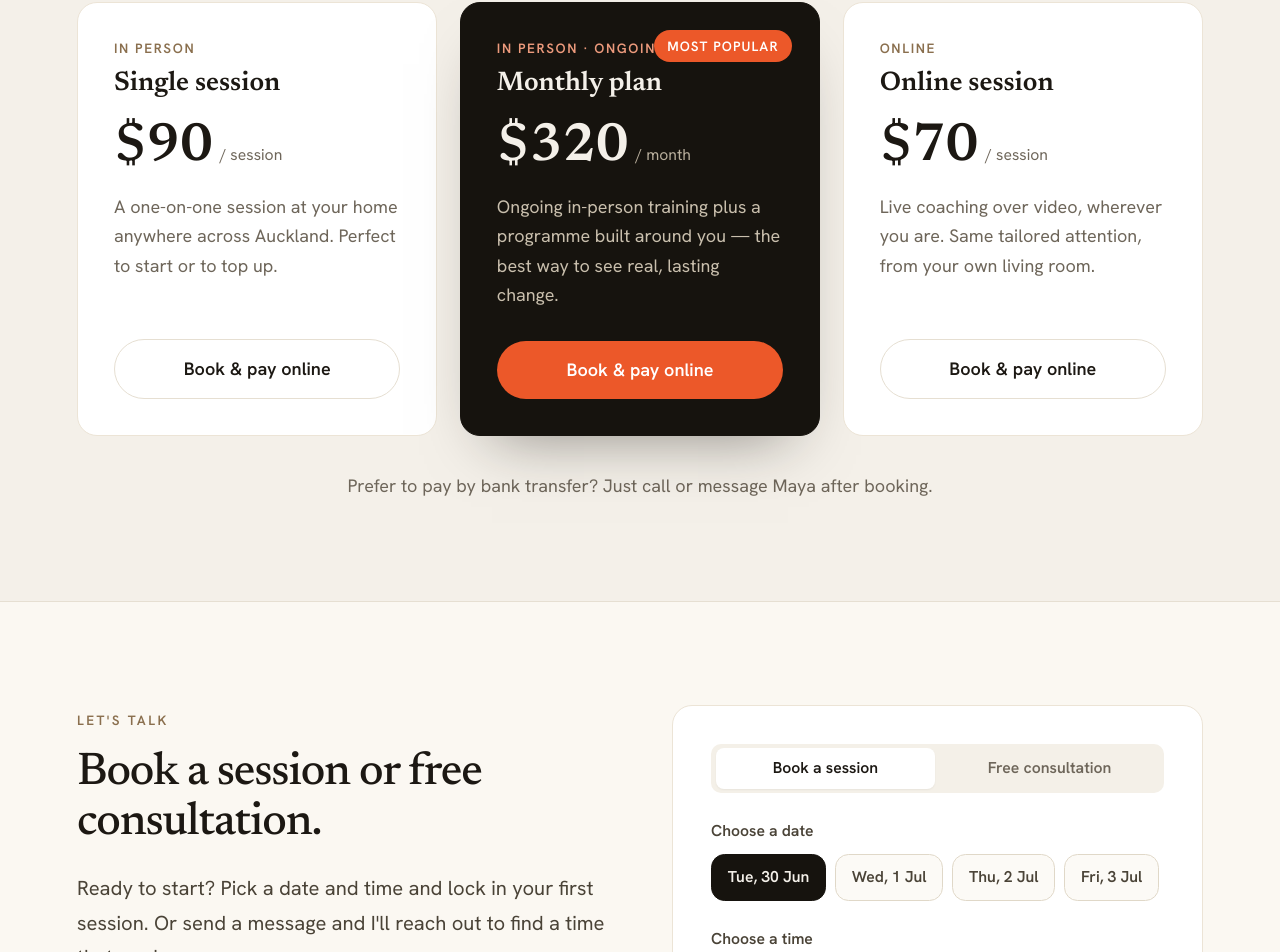
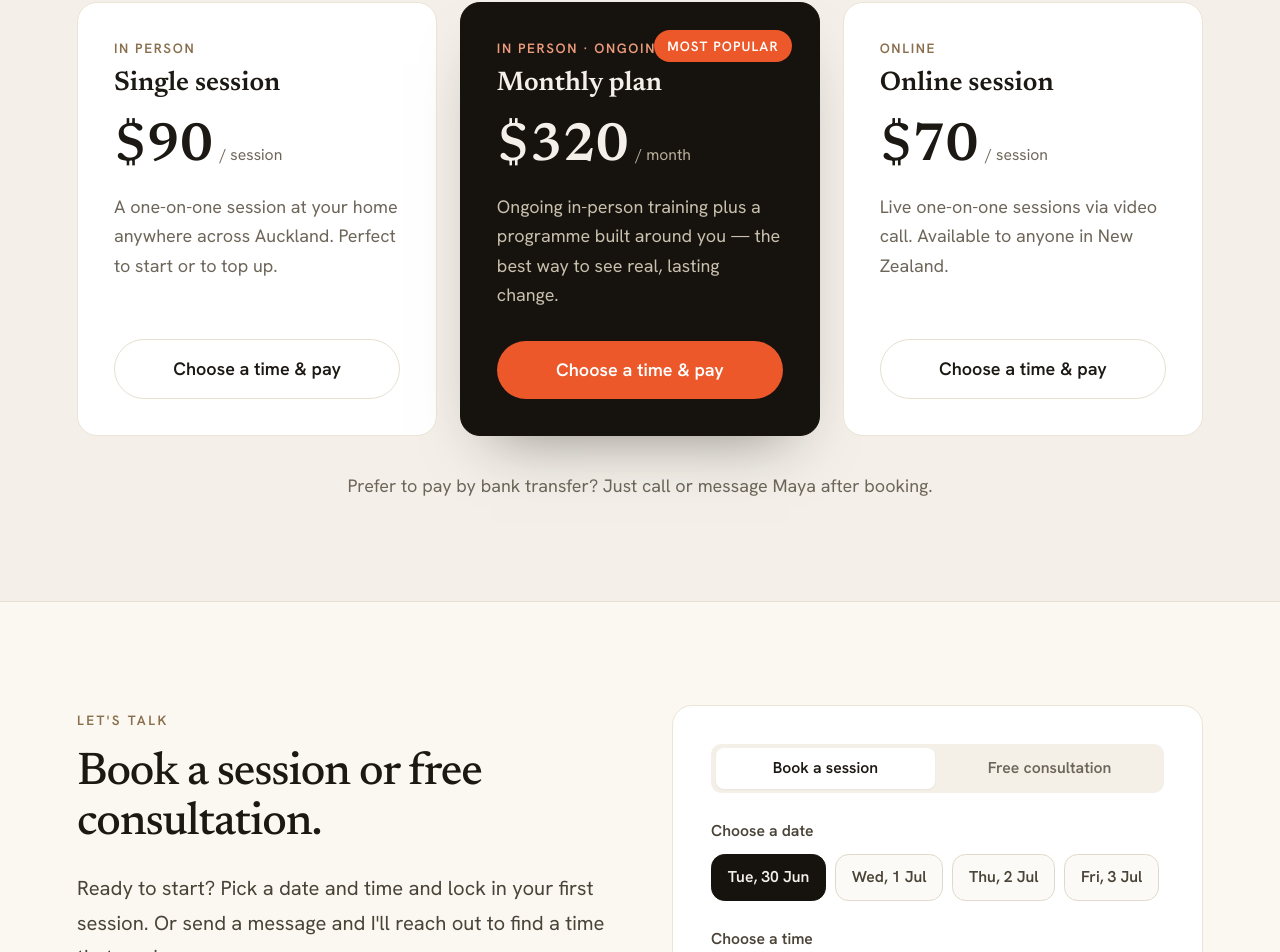
Before and after one commit to independenceservicesnz-coder/confident-fitness, a Next.js app in the folder sessions/compassionate-zen-cerf/mnt/outputs/confident-fitness-co/: page / in a window 1280 px wide. Shown: the part 5282-6234 px from the top of the page. Built offline with nearby package versions, Linux system fonts and the light colour scheme; no server answers; the database is empty.

Commit message:
Refactor Pricing component for service parameters

```diff
--- a/sessions/compassionate-zen-cerf/mnt/outputs/confident-fitness-co/components/Pricing.tsx
+++ b/sessions/compassionate-zen-cerf/mnt/outputs/confident-fitness-co/components/Pricing.tsx
@@ -1,47 +1,36 @@
 'use client'
-import { useState } from 'react'
 
 const plans = [
   {
-    name: 'Single session', label: 'In person', price: '$90', period: '/ session',
-    priceId: 'price_1TnRKLHv7YcsPT76r2ofIvRY',
+    name: 'Single session',
+    label: 'In person',
+    price: '$90',
+    period: '/ session',
+    serviceParam: 'inperson',
     desc: 'A one-on-one session at your home anywhere across Auckland. Perfect to start or to top up.',
     popular: false,
   },
   {
-    name: 'Monthly plan', label: 'In person · ongoing', price: '$320', period: '/ month',
-    priceId: 'price_1TnRKJHv7YcsPT767g8Jwrwi',
+    name: 'Monthly plan',
+    label: 'In person · ongoing',
+    price: '$320',
+    period: '/ month',
+    serviceParam: 'monthly',
     desc: 'Ongoing in-person training plus a programme built around you — the best way to see real, lasting change.',
     popular: true,
   },
   {
-    name: 'Online session', label: 'Online', price: '$70', period: '/ session',
-    priceId: 'price_1TnRKEHv7YcsPT76W9BPeAPt',
-    desc: 'Live coaching over video, wherever you are. Same tailored attention, from your own living room.',
+    name: 'Online session',
+    label: 'Online',
+    price: '$70',
+    period: '/ session',
+    serviceParam: 'online',
+    desc: 'Live one-on-one sessions via video call. Available to anyone in New Zealand.',
     popular: false,
   },
 ]
 
 export default function Pricing() {
-  const [loading, setLoading] = useState<string | null>(null)
-
-  async function handleCheckout(priceId: string, planName: string) {
-    setLoading(planName)
-    try {
-      const res = await fetch('/api/checkout', {
-        method: 'POST',
-        headers: { 'Content-Type': 'application/json' },
-        body: JSON.stringify({ priceId }),
-      })
-      const data = await res.json()
-      if (data.url) window.location.href = data.url
-    } catch {
-      alert('Something went wrong. Please call Maya on 021 198 9086.')
-    } finally {
-      setLoading(null)
-    }
-  }
-
   return (
     <section id="pricing" className="max-w-[1180px] mx-auto px-6 py-[clamp(56px,8vw,104px)]">
       <div className="max-w-[34em] mb-[clamp(36px,5vw,56px)]">
@@ -76,17 +65,16 @@ export default function Pricing() {
             <p className={`text-base leading-relaxed flex-1 mb-7 ${plan.popular ? 'text-[#C9BFAD]' : 'text-ink-muted'}`}>
               {plan.desc}
             </p>
-            <button
-              onClick={() => handleCheckout(plan.priceId, plan.name)}
-              disabled={loading === plan.name}
-              className={`w-full py-3.5 rounded-full font-semibold text-base transition-colors disabled:opacity-60 ${
+            <a
+              href={`/?service=${plan.serviceParam}#book`}
+              className={`w-full py-3.5 rounded-full font-semibold text-base transition-colors text-center no-underline block ${
                 plan.popular
                   ? 'bg-orange text-white hover:bg-[#d44a1f]'
                   : 'bg-transparent text-ink border border-border hover:border-ink'
               }`}
             >
-              {loading === plan.name ? 'Redirecting…' : 'Book & pay online'}
-            </button>
+              Choose a time & pay
+            </a>
           </div>
         ))}
       </div>
```
